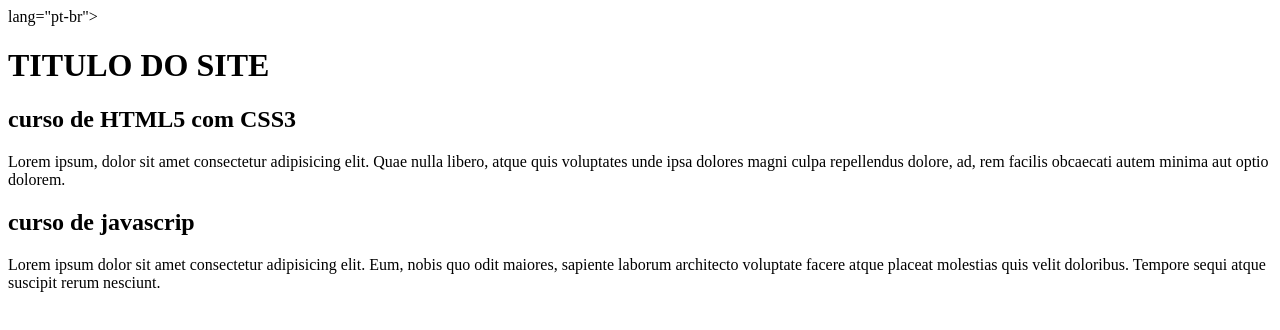
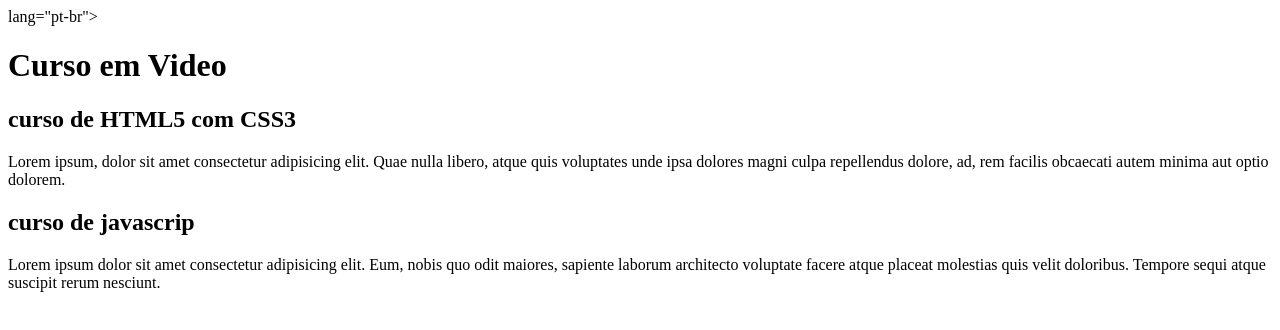
Before and after one commit to SarahFrancisMarques/projeto-site, a plain HTML site: page index.html in a window 1280 px wide. Drawn offline with Linux system fonts and the light colour scheme.

Commit message:
titulo conteudo

```diff
--- a/index.html
+++ b/index.html
@@ -8,7 +8,7 @@
 <body>
     <main>
         <header>
-            <h1> TITULO DO SITE</h1>
+            <h1> Curso em Video</h1>
         </header>
         <article>
             <h2> curso de HTML5 com CSS3</h2>
```
